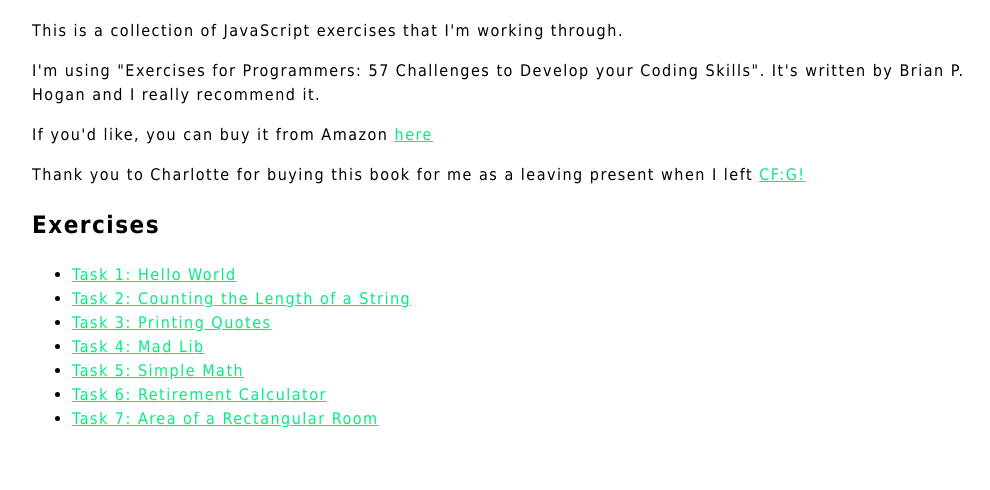
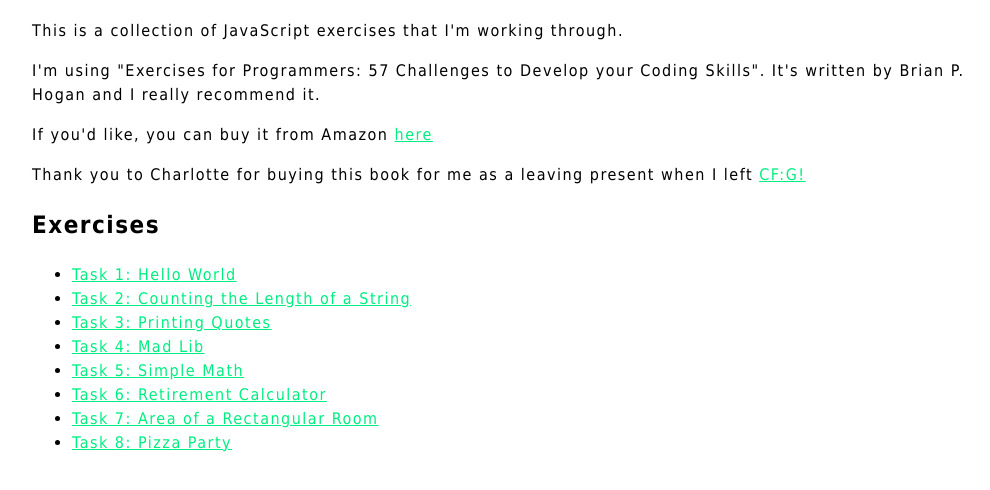
Before and after one commit to BNewing/JavaScript-57-Exercises-for-Programmers, a plain HTML site: page index.html in a window 1280 px wide. Shown: the part 122-612 px from the top of the page, without its empty margins (126-1116 px from the left). Drawn offline with Linux system fonts and the light colour scheme.

Commit message:
Addition of Link to Index Page

```diff
--- a/index.html
+++ b/index.html
@@ -22,6 +22,7 @@
     <li><a href="./Tasks/Task5/task5.html">Task 5: Simple Math </a></li>
     <li><a href="./Tasks/Task6/task6.html">Task 6: Retirement Calculator </a></li>
     <li><a href="./Tasks/Task7/task7.html">Task 7: Area of a Rectangular Room </a></li>
+    <li><a href="./Tasks/Task8/task8.html">Task 8: Pizza Party </a></li>
   </ul>
 </body>
 
```
